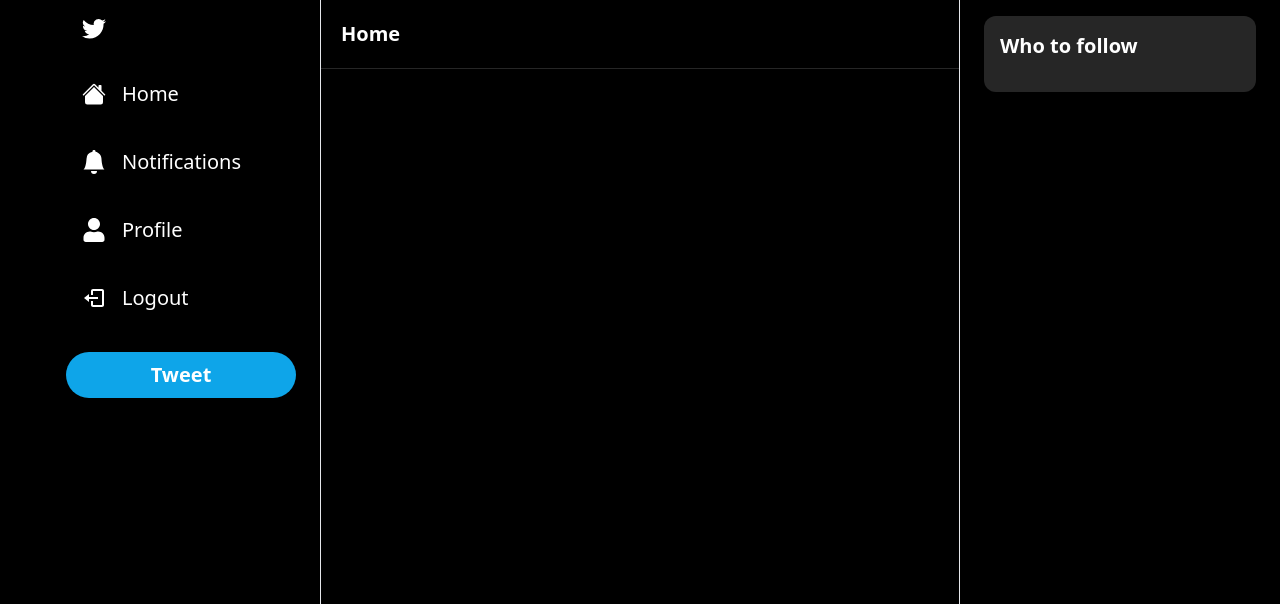
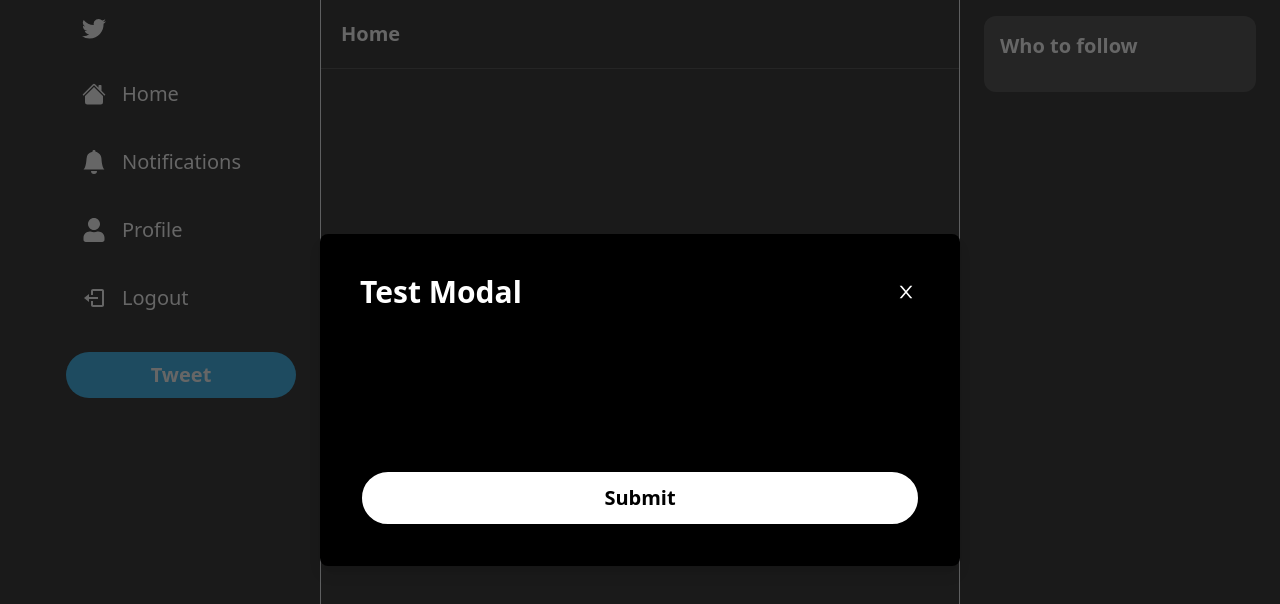
Before and after one commit to gogoyooni/socialmedia_project, a Next.js app: page / in a window 1280 px wide. Shown: the top 604 px of the page. Built offline with nearby package versions, Linux system fonts and the light colour scheme.

Commit message:
made Modal component

```diff
--- a/components/Button.tsx
+++ b/components/Button.tsx
@@ -33,7 +33,9 @@
       ${outline ? "text-white" : ""}
 
       `}
-    ></button>
+    >
+      {label}
+    </button>
   );
 };
 
--- a/components/Modal.tsx
+++ b/components/Modal.tsx
@@ -1,5 +1,82 @@
-const Modal = () => {
-  return <div></div>;
+import { useCallback } from "react";
+import { AiOutlineClose } from "react-icons/ai";
+import Button from "./Button";
+
+interface ModalProps {
+  isOpen?: boolean;
+  onClose: () => void;
+  onSubmit: () => void;
+  title?: string;
+  body?: React.ReactElement;
+  footer?: React.ReactElement;
+  actionLabel: string;
+  disabled?: boolean;
+}
+
+const Modal: React.FC<ModalProps> = ({
+  isOpen,
+  onClose,
+  onSubmit,
+  title,
+  body,
+  footer,
+  actionLabel,
+  disabled,
+}) => {
+  const handleClose = useCallback(() => {
+    if (disabled) {
+      return;
+    }
+    onClose();
+  }, [disabled, onClose]);
+
+  const handleSubmit = useCallback(() => {
+    if (disabled) {
+      return;
+    }
+
+    onSubmit();
+  }, [disabled, onSubmit]);
+
+  if (!isOpen) {
+    return null;
+  }
+
+  return (
+    <>
+      <div className="justify-center items-center flex overflow-x-hidden overflow-y-auto fixed inset-0 z-50 outline-none focus:outline-none bg-neutral-800 bg-opacity-70">
+        <div className="relative w-full lg:w-3/6 my-6 mx-auto lg:max-w-3xl h-full lg:h-auto">
+          {/* content */}
+          <div className="h-full lg:h-auto border-0 rounded-lg shadow-lg relative flex flex-col w-full bg-black outline-none focus:outline-none">
+            {/* Header */}
+            <div className="flex items-center justify-between p-10 rounded-t">
+              <h3 className="text-3xl font-semibold text-white">{title}</h3>
+              <button
+                onClick={handleClose}
+                className="p-1 ml-auto border-0 text-white hover:opacity-70 transition"
+              >
+                <AiOutlineClose size={20} />
+              </button>
+            </div>
+            {/* Body */}
+            <div className="relative p-10 flex-auto">{body}</div>
+            {/* Footer */}
+            <div className="flex flex-col gap-2 p-10">
+              <Button
+                disabled={disabled}
+                label={actionLabel}
+                secondary
+                fullWidth
+                large
+                onClick={handleSubmit}
+              />
+              {footer}
+            </div>
+          </div>
+        </div>
+      </div>
+    </>
+  );
 };
 
 export default Modal;
--- a/pages/_app.tsx
+++ b/pages/_app.tsx
@@ -6,7 +6,7 @@
 export default function App({ Component, pageProps }: AppProps) {
   return (
     <>
-      <Modal />
+      <Modal actionLabel="Submit" isOpen title="Test Modal" />
       <Layout>
         <Component {...pageProps} />
       </Layout>
```
